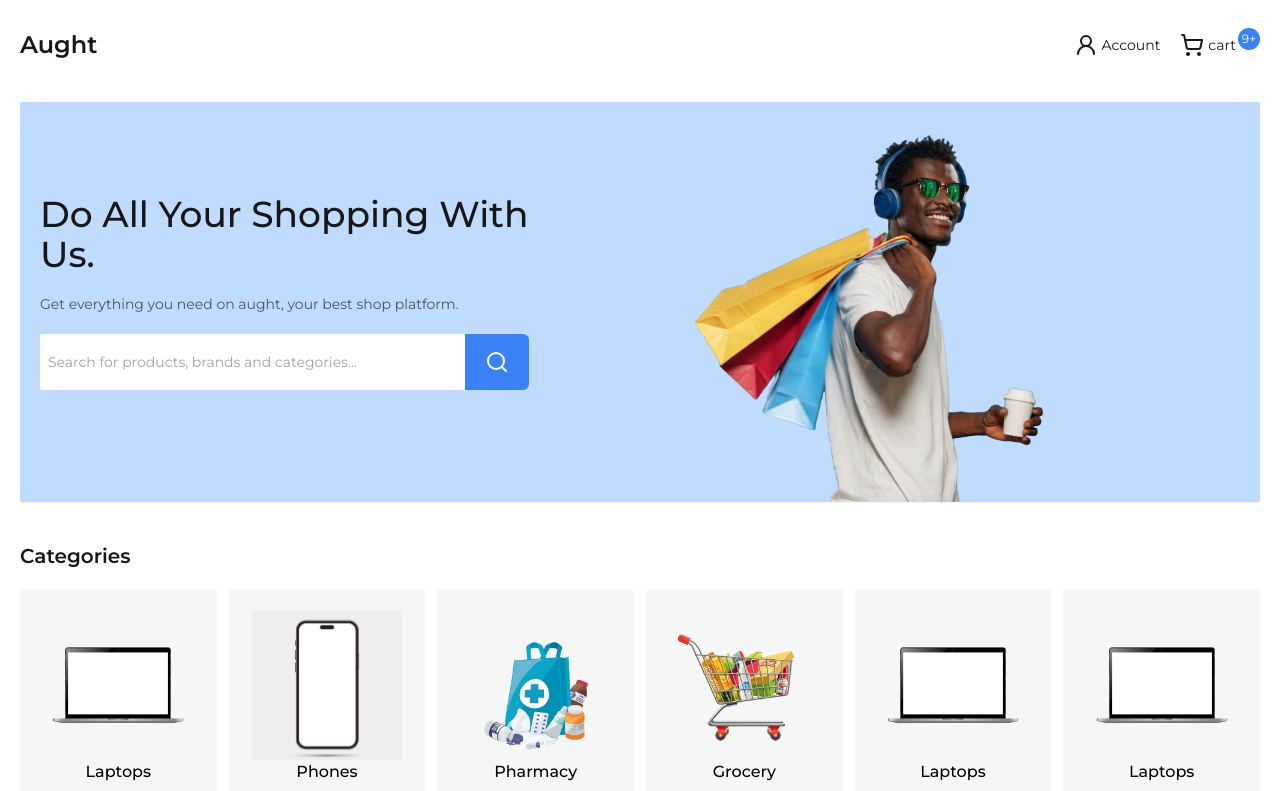
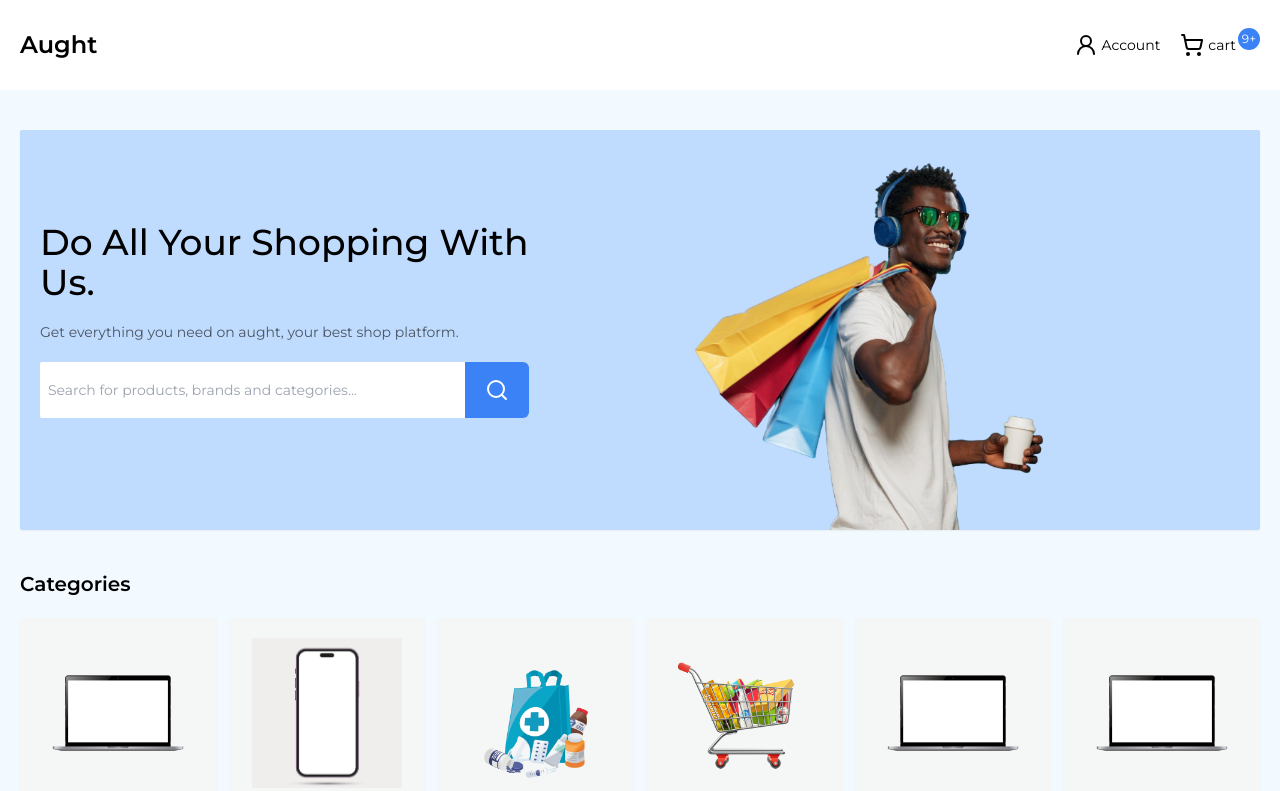
Before and after one commit to AbdulRaufAl-hassan101010/aught-ecommerce, a Next.js app: page / in a window 1280 px wide. Shown: the top 791 px of the page. Built offline with nearby package versions, Linux system fonts and the light colour scheme.

Commit message:
fixed the dark mode color change issue in css

```diff
--- a/src/app/globals.css
+++ b/src/app/globals.css
@@ -23,14 +23,8 @@ svg {
   height: 100%;
   /* width: 100%; */
 }
-@media (prefers-color-scheme: dark) {
-  :root {
-    --background: #0a0a0a;
-    --foreground: #ededed;
-  }
-}
+
 
 body {
-  color: var(--foreground);
-  background: var(--background);
+  background: #F2F9FF !important;
 }
--- a/src/app/profile/layout.tsx
+++ b/src/app/profile/layout.tsx
@@ -15,7 +15,7 @@ export default function ProfileLayout({
   children?: React.ReactNode;
 }>) {
   return (
-    <main className="container mx-auto px-5">
+    <main className="container mx-auto px-5 bg-light">
       <div className="mt-5 flex flex-col lg:flex-row">
         <ul className="w-full lg:w-2/12">
           <li className="border rounded-t-md font-medium hover:bg-gray-100">
--- a/src/components/Navbar.tsx
+++ b/src/components/Navbar.tsx
@@ -4,8 +4,8 @@ import React from "react";
 
 const Navbar = () => {
   return (
-    <nav className="bg-white container mx-auto py-3 px-5 sticky top-0 h-[90px] z-50">
-      <div className="flex justify-between h-full items-center">
+    <nav className="bg-white  sticky top-0 h-[90px] z-50 mb-10">
+      <div className="flex justify-between h-full items-center container mx-auto py-3 px-5">
         <Link href="/" className="text-2xl font-semibold">
           Aught
         </Link>
--- a/tailwind.config.ts
+++ b/tailwind.config.ts
@@ -13,6 +13,7 @@ export default {
         foreground: "var(--foreground)",
         grey: "#F5F6F6",
         accent: "#EBEAFF",
+        light: "#F2F9FF",
       },
     },
   },
```
